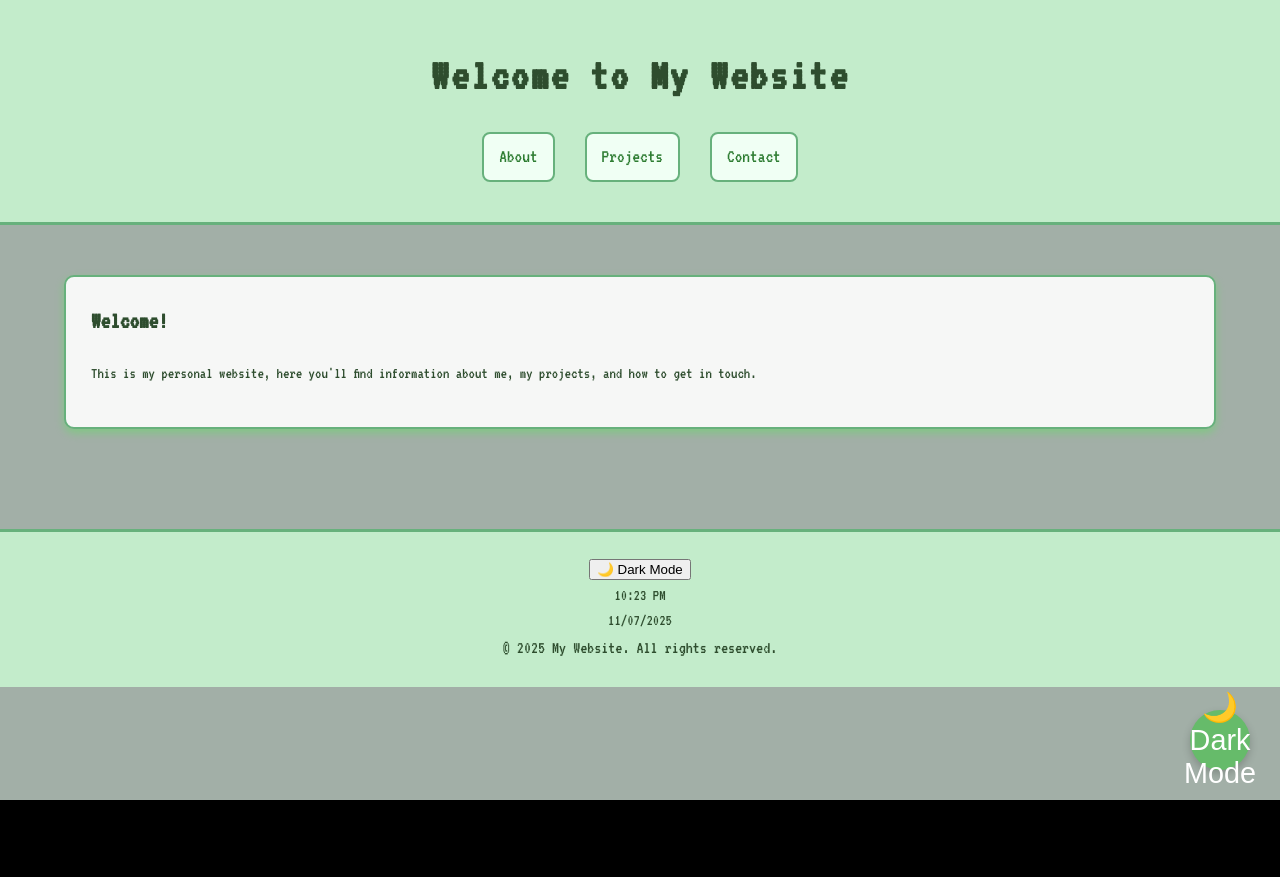
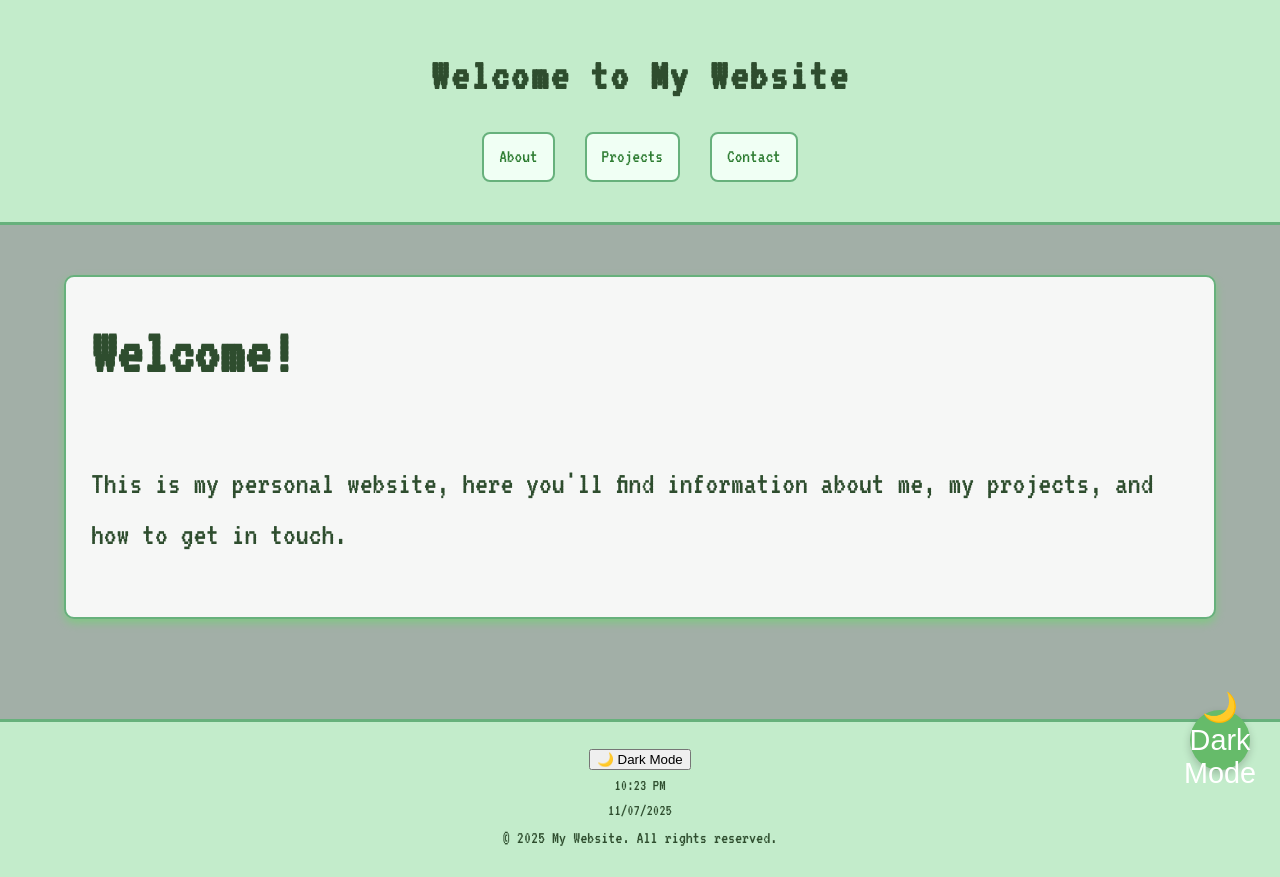
Before and after one commit to MotY0418/Very-final-website-hopefully-, a plain HTML site: page index.html in a window 1280 px wide. Before the commit the page ends 800 px from the top, so only its background shows below. Drawn offline with Linux system fonts and the light colour scheme.

Commit message:
Update style.css

```diff
--- a/style.css
+++ b/style.css
@@ -132,7 +132,13 @@ nav a:hover, nav a.active {
 .card h2 {
   margin-top: 0;
   color: var(--text-color);
+   font-size: 4rem;
 }
+
+.card p {
+  font-size: 2rem;
+}
+
 
 /* === PROFILE PHOTO STYLES ADDED HERE === */
 .profile-photo-container {
```
